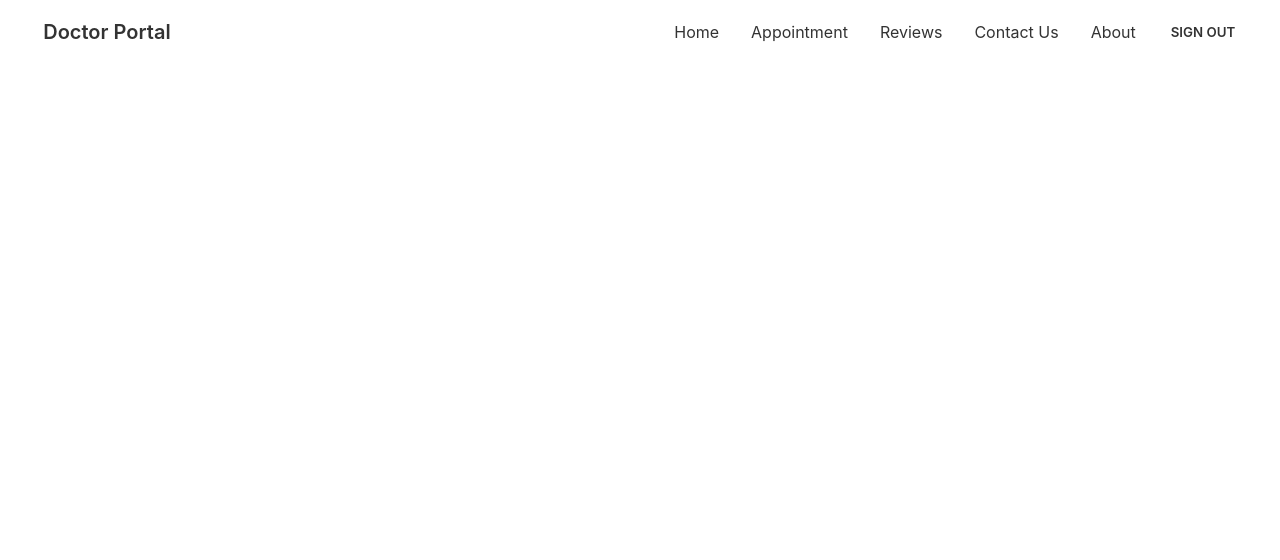
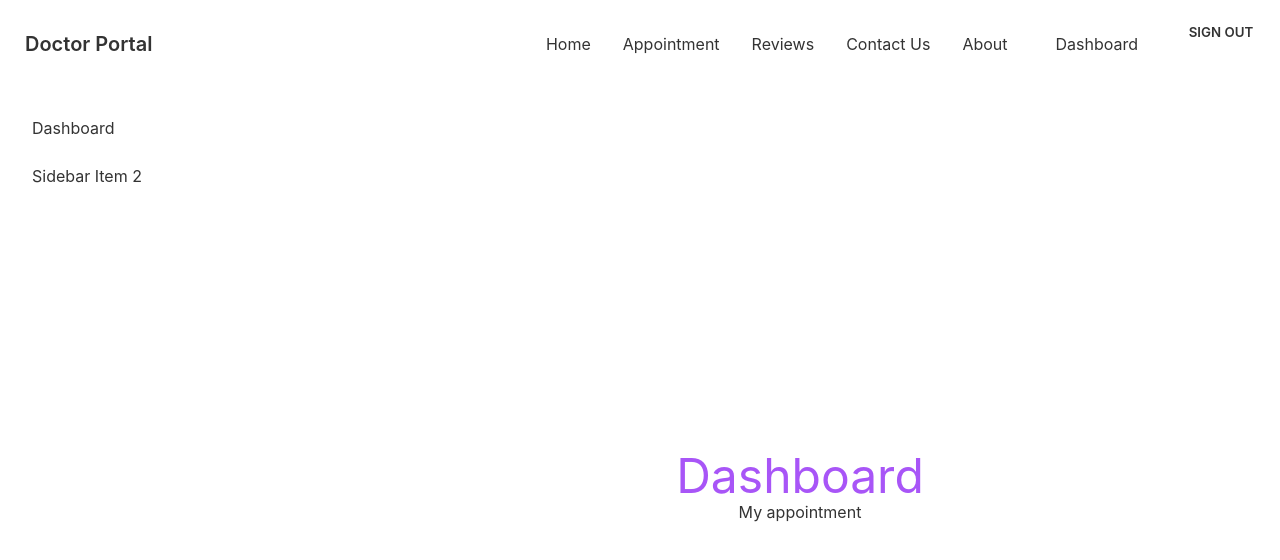
Before and after one commit to mdnaimurrahaman/doctors-portal-client, a React (Create React App) app: page /dashboard in a window 1280 px wide. Shown: the top 560 px of the page. Built offline with nearby package versions, Linux system fonts and the light colour scheme; no server answers; sample sign-in values are in the browser's storage.

Commit message:
Dashboard and nexted route impliment

```diff
--- a/src/App.js
+++ b/src/App.js
@@ -12,6 +12,9 @@ import Reviews from './Pages/Reviews/Reviews';
 import Navbar from './Pages/Shared/Navbar';
 import { ToastContainer} from 'react-toastify';
   import 'react-toastify/dist/ReactToastify.css';
+import Dashboard from './Pages/Dashboard/Dashboard';
+import MyAppointments from './Pages/Dashboard/MyAppointments';
+import MyReview from './Pages/Dashboard/MyReview';
 
 function App() {
   return (
@@ -23,7 +26,17 @@ function App() {
         <RequireAuth>
           <Appointment></Appointment>
         </RequireAuth>
-      }/>
+        }/>
+        <Route path='/dashboard' element={
+        <RequireAuth>
+          <Dashboard></Dashboard>
+        </RequireAuth>
+        }>
+
+        <Route index element={<MyAppointments></MyAppointments>}></Route>
+        <Route path='review' element={<MyReview></MyReview>}></Route>
+
+        </Route>
         <Route path='/reviews' element={<Reviews></Reviews>}/>
         <Route path='contactUs' element={<ContactUs></ContactUs>}/>
         <Route path='about' element={<About></About>}/>
--- a/src/Pages/Appointment/AvailableAppointments.js
+++ b/src/Pages/Appointment/AvailableAppointments.js
@@ -1,30 +1,40 @@
 import { format } from 'date-fns';
 import React, { useEffect, useState } from 'react';
+import { useQuery } from 'react-query';
+import Loading from '../Shared/Loading';
 import BookingModal from './BookingModal';
 import BookService from './BookService';
 
 const AvailableAppointments = ({date}) => {
-    const [services, setServices] = useState([]);
+    // const [services, setServices] = useState([]);
     const [treatment, setTreatment] = useState([]);
 
     const formattedDate = format(date, 'PP');
-    useEffect(() => {
-        fetch(`http://localhost:5000/available?date=${formattedDate}`)
-        .then(res => res.json())
-        .then(data => {
-            setServices(data)
-            console.log(data)
-        });
-    }, [])
+    const {data: services, isLoading, refetch} = useQuery(['available',formattedDate],()=>fetch(`http://localhost:5000/available?date=${formattedDate}`)
+         .then(res => res.json())
+    )
+
+    if(isLoading){
+        return <Loading></Loading>
+    }
+
+    // useEffect(() => {
+    //     fetch(`http://localhost:5000/available?date=${formattedDate}`)
+    //     .then(res => res.json())
+    //     .then(data => {
+    //         setServices(data)
+    //         console.log(data)
+    //     });
+    // }, [formattedDate])
     return (
         <div>
             <h4 className='text-center text-xl text-secondary mt-5'>Available Appointments on {format(date,'PP')}</h4>
             <div className='grid grid-cols-1 md:grid-cols-2 lg:grid-cols-3 gap-5 my-20'>
                 {
-                    services.map(service => <BookService key={service._id} service={service} setTreatment={setTreatment}></BookService>)
+                    services?.map(service => <BookService key={service._id} service={service} setTreatment={setTreatment}></BookService>)
                 }
                 {
-                    treatment && <BookingModal date={date} treatment={treatment} setTreatment={setTreatment}></BookingModal>
+                    treatment && <BookingModal date={date} treatment={treatment} setTreatment={setTreatment} refetch={refetch}></BookingModal>
                 }
             </div>
         </div>
--- a/src/Pages/Appointment/BookingModal.js
+++ b/src/Pages/Appointment/BookingModal.js
@@ -4,7 +4,7 @@ import { useAuthState } from "react-firebase-hooks/auth";
 import auth from "../../firebase.init";
 import { toast } from "react-toastify";
 
-const BookingModal = ({ date, treatment, setTreatment }) => {
+const BookingModal = ({ date, treatment, setTreatment, refetch }) => {
   const { _id, name, slots } = treatment;
   const [user, loading, error] = useAuthState(auth);
 
@@ -46,6 +46,8 @@ const BookingModal = ({ date, treatment, setTreatment }) => {
       else{
         toast.error(`You already have an appointment on,  ${data.booking?.date} at ${data.booking?.slot} `)
       }
+
+      refetch();
       //---------- to close the modal ---------------//
     setTreatment(null);
     })
--- /dev/null
+++ b/src/Pages/Dashboard/Dashboard.js
@@ -0,0 +1,34 @@
+import React from "react";
+import { Link, Outlet } from "react-router-dom";
+
+const Dashboard = () => {
+  return (
+    <div class="drawer drawer-mobile">
+      <input id="my-drawer-2" type="checkbox" class="drawer-toggle" />
+      <div class="drawer-content flex flex-col items-center justify-center">
+          <h2 className="text-5xl text-purple-500">Dashboard</h2>
+        <Outlet></Outlet>
+        <label
+          for="my-drawer-2"
+          class="btn btn-primary drawer-button lg:hidden"
+        >
+          Open drawer
+        </label>
+      </div>
+      <div class="drawer-side">
+        <label for="my-drawer-2" class="drawer-overlay"></label>
+        <ul class="menu p-4 overflow-y-auto w-80 bg-base-100 text-base-content">
+          {/* <!-- Sidebar content here --> */}
+          <li>
+            <Link to="/dashboard">Dashboard</Link>
+          </li>
+          <li>
+            <Link to="/dashboard/review">Sidebar Item 2</Link>
+          </li>
+        </ul>
+      </div>
+    </div>
+  );
+};
+
+export default Dashboard;
--- /dev/null
+++ b/src/Pages/Dashboard/MyAppointments.js
@@ -0,0 +1,11 @@
+import React from 'react';
+
+const MyAppointments = () => {
+    return (
+        <div>
+            <h1>My appointment</h1>
+        </div>
+    );
+};
+
+export default MyAppointments;
--- /dev/null
+++ b/src/Pages/Dashboard/MyReview.js
@@ -0,0 +1,11 @@
+import React from 'react';
+
+const MyReview = () => {
+    return (
+        <div>
+            <h1>My review heir</h1>
+        </div>
+    );
+};
+
+export default MyReview;
--- a/src/Pages/Shared/Navbar.js
+++ b/src/Pages/Shared/Navbar.js
@@ -29,6 +29,9 @@ const Navbar = () => {
         <Link to="/about">About</Link>
       </li>
       <li>
+        {
+          user && <li><Link to="/dashboard">Dashboard</Link></li>
+        }
         {user ? (
           <button onClick={logout} className="btn btn-ghost">
             Sign Out
```
